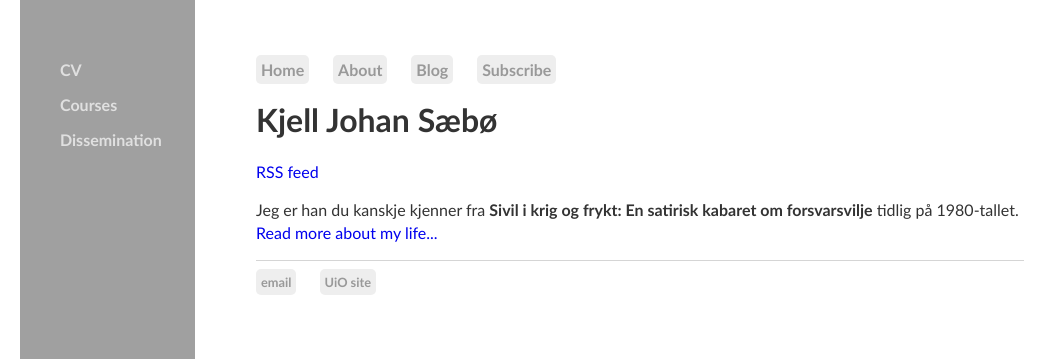
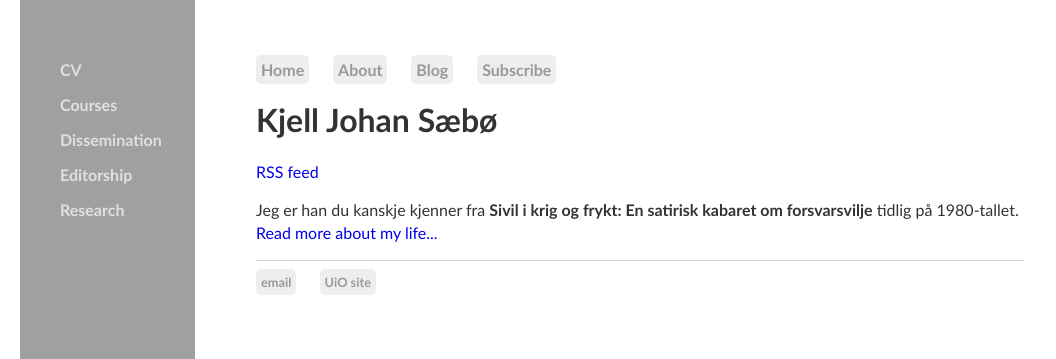
Before and after one commit to kjelljs/kjelljs.github.io, a Jekyll site: the page built from index.html, in a window 1280 px wide. Shown: the top 359 px of the page, without its empty margins (0-1056 px from the left). Built offline with Jekyll 4.4.1, drawn with Linux system fonts in a browser that asks for light colours.

Commit message:
Update default.html

```diff
--- a/_layouts/default.html
+++ b/_layouts/default.html
@@ -20,6 +20,8 @@
 				<li><a href="/cv">CV</a></li>
 	        		<li><a href="/courses">Courses</a></li>
 				<li><a href="/dissemination">Dissemination</a></li>
+				<li><a href="/editorship">Editorship</a></li>
+				<li><a href="/research">Research</a></li>
 	    		</ul>
 			</sidenav>
 
```
